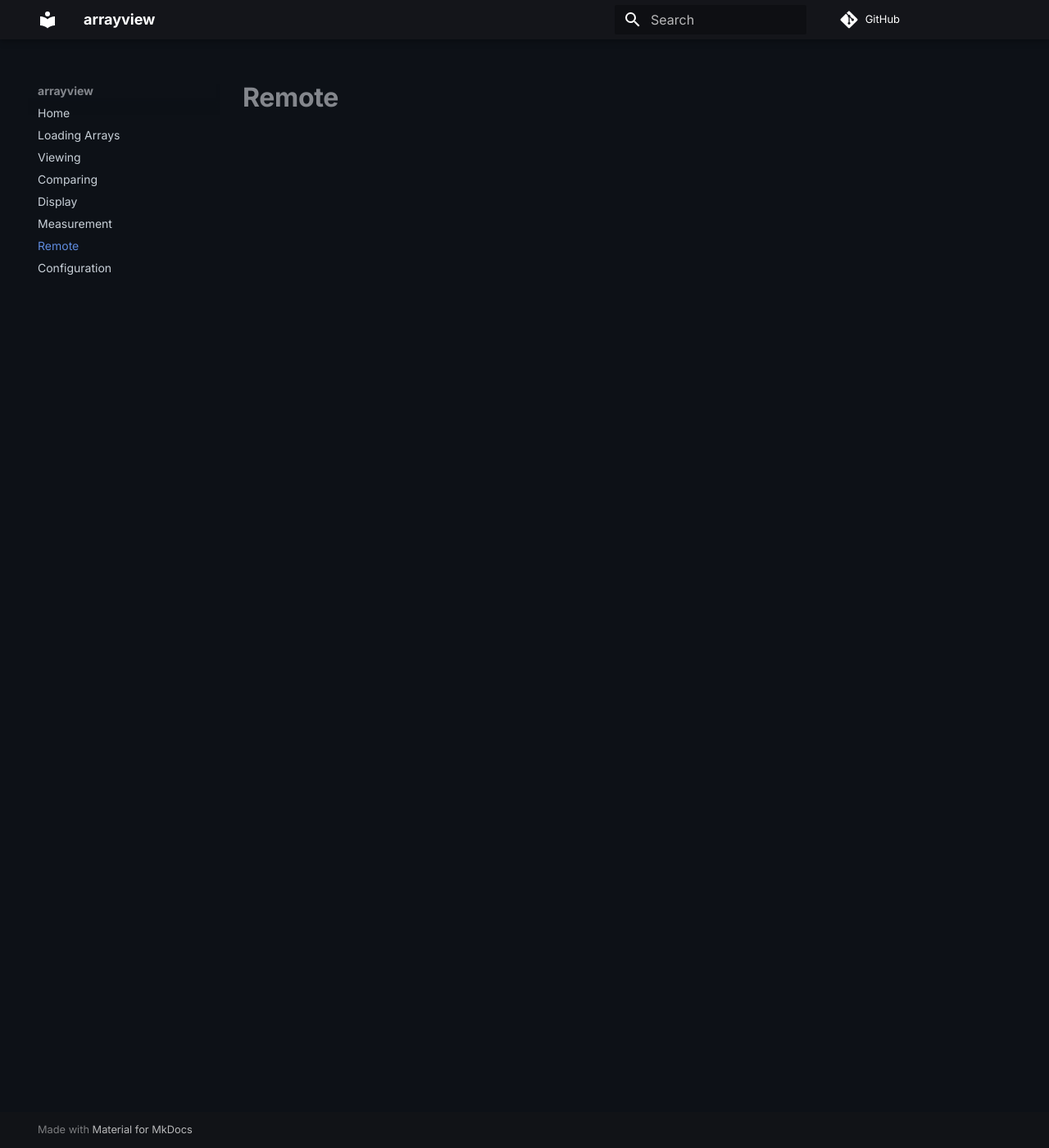
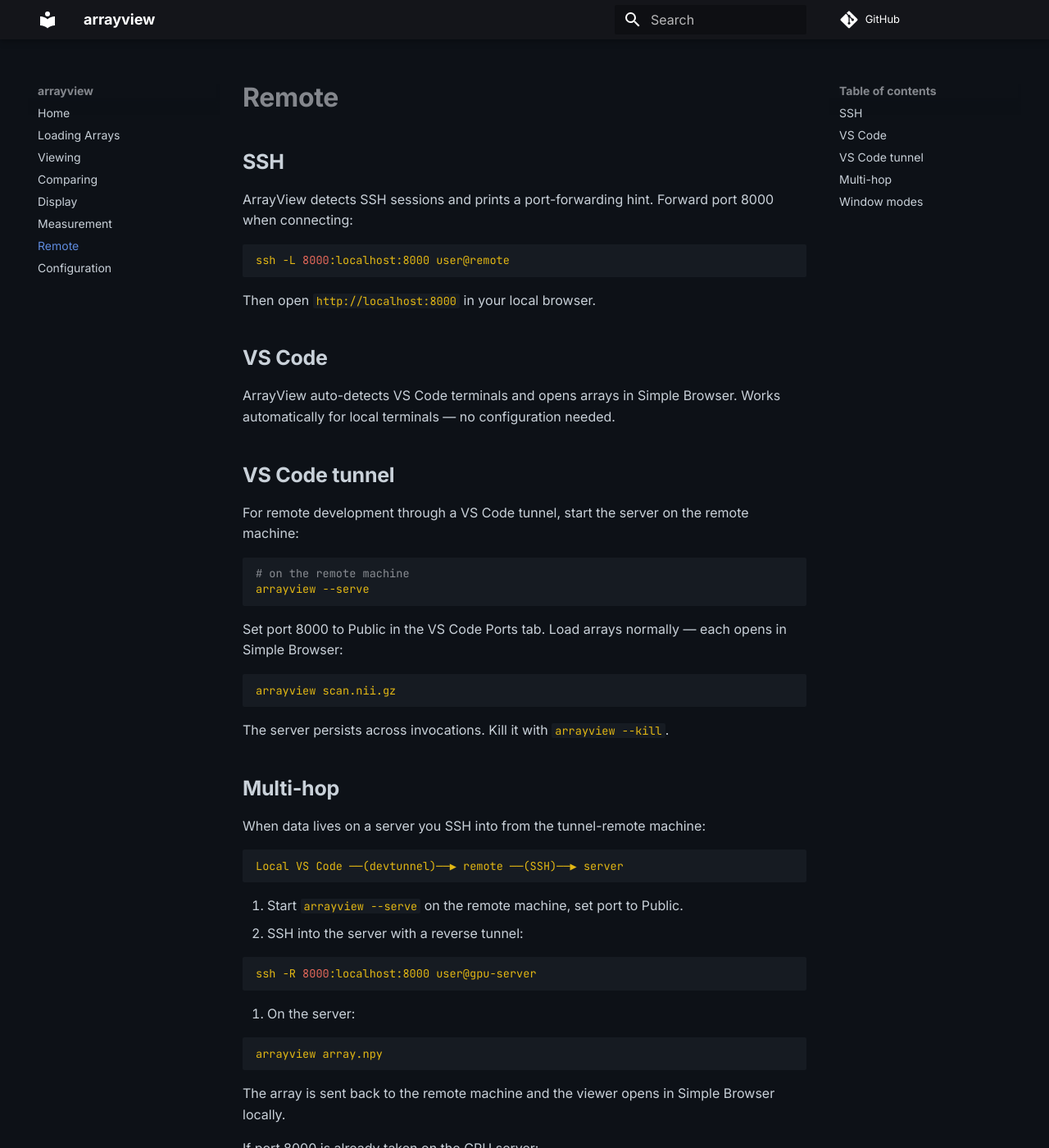
Before and after one commit to oscarvanderheide/arrayview, an MkDocs documentation site: the page built from docs/remote.md, in a window 1280 px wide and 1400 px high. Shown: the whole window at 82% size. Built offline with MkDocs 1.6.1 and Material for MkDocs 9.7.7, drawn with Linux system fonts in a browser that asks for light colours; comment, search, counter and statistics services are not loaded; some of the changed text lies outside the part shown.

Commit message:
docs: add remote access page

````diff
--- a/docs/remote.md
+++ b/docs/remote.md
@@ -1 +1,71 @@
 # Remote
+
+## SSH
+
+ArrayView detects SSH sessions and prints a port-forwarding hint. Forward port 8000 when connecting:
+
+```bash
+ssh -L 8000:localhost:8000 user@remote
+```
+
+Then open `http://localhost:8000` in your local browser.
+
+## VS Code
+
+ArrayView auto-detects VS Code terminals and opens arrays in Simple Browser. Works automatically for local terminals — no configuration needed.
+
+## VS Code tunnel
+
+For remote development through a VS Code tunnel, start the server on the remote machine:
+
+```bash
+# on the remote machine
+arrayview --serve
+```
+
+Set port 8000 to Public in the VS Code Ports tab. Load arrays normally — each opens in Simple Browser:
+
+```bash
+arrayview scan.nii.gz
+```
+
+The server persists across invocations. Kill it with `arrayview --kill`.
+
+## Multi-hop
+
+When data lives on a server you SSH into from the tunnel-remote machine:
+
+```
+Local VS Code ──(devtunnel)──▶ remote ──(SSH)──▶ server
+```
+
+1. Start `arrayview --serve` on the remote machine, set port to Public.
+2. SSH into the server with a reverse tunnel:
+
+```bash
+ssh -R 8000:localhost:8000 user@gpu-server
+```
+
+3. On the server:
+
+```bash
+arrayview array.npy
+```
+
+The array is sent back to the remote machine and the viewer opens in Simple Browser locally.
+
+If port 8000 is already taken on the GPU server:
+
+```bash
+ssh -R 8765:localhost:8000 user@gpu-server
+arrayview array.npy --relay 8765
+```
+
+## Window modes
+
+| Value | Behavior |
+|-------|----------|
+| `native` | Desktop window (default outside Jupyter) |
+| `browser` | System browser |
+| `vscode` | VS Code Simple Browser |
+| `inline` | Inline IFrame (default in Jupyter) |
````
